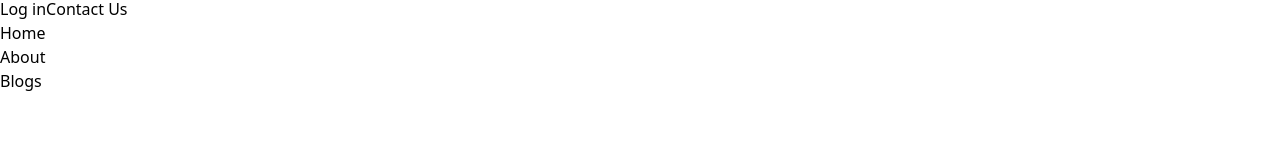
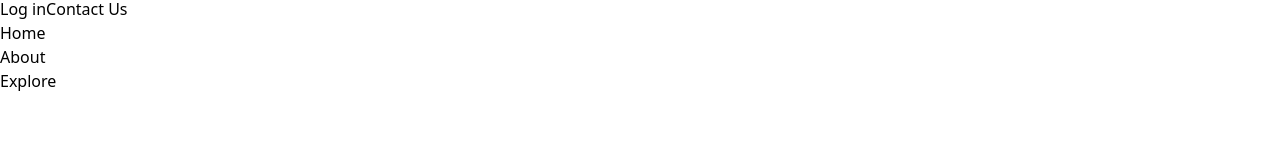
Before and after one commit to parthmahaa/musafir, a React (Vite) app in the folder musafir/: page / in a window 1280 px wide. Shown: the part 232-392 px from the top of the page. Built offline with nearby package versions, Linux system fonts and the light colour scheme.

Commit message:
changed blogs to musafir

```diff
--- a/musafir/src/components/Header/Header.jsx
+++ b/musafir/src/components/Header/Header.jsx
@@ -14,7 +14,7 @@ export default function Header() {
                     <div className="flex items-center lg:order-2">
                         <Link
                             to="/login"
-                            className="text-gray-800 hover:bg-gray-50 focus:ring-4 focus:ring-gray-300 font-medium rounded-lg text-sm px-4 lg:px-5 py-2 lg:py-2.5 mr-2 focus:outline-none"
+                            className="text-gray-800 hover:bg-gray-200 focus:ring-4 focus:ring-gray-300 font-medium rounded-lg text-sm px-4 lg:px-5 py-2 lg:py-2.5 mr-2 focus:outline-none"
                         >
                             Log in
                         </Link>
@@ -67,7 +67,7 @@ export default function Header() {
                                         `block py-2 pr-4 pl-3 duration-200 ${isActive ? "text-orange-700" : "text-gray-700"} border-b border-gray-100 hover:bg-gray-50 lg:hover:bg-transparent lg:border-0 hover:text-orange-700 lg:p-0`
                                     }
                                 >
-                                    Blogs
+                                    Explore
                                 </NavLink>
                             </li>
 
```
